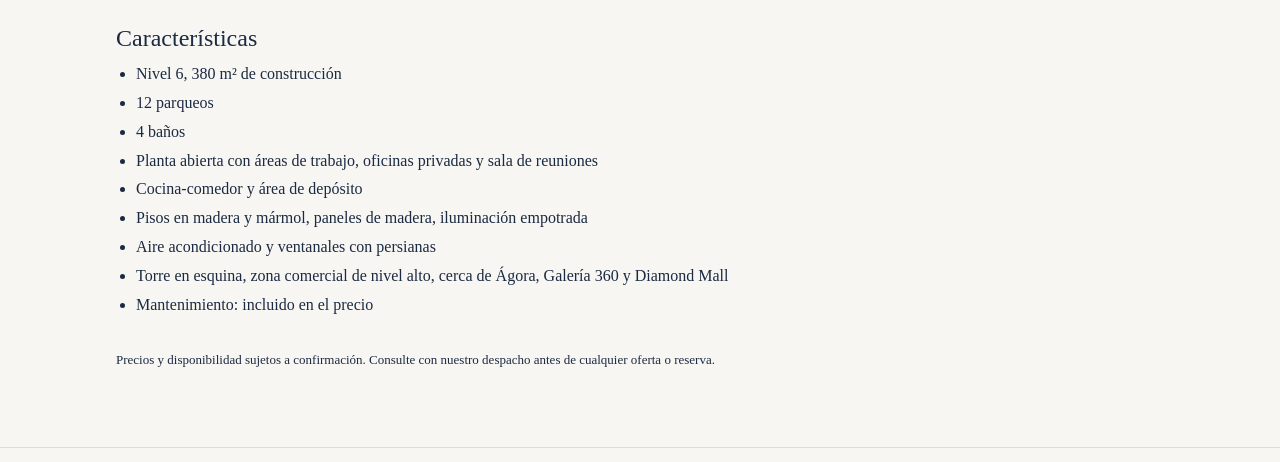
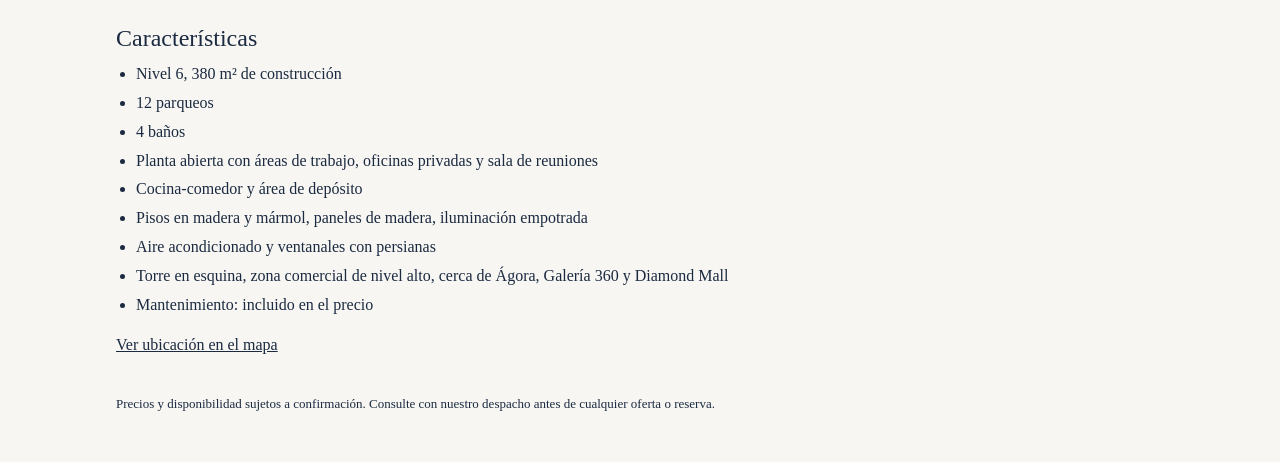
Before and after one commit to stalinciprian-bit/ciprianarriaga, a plain HTML site: page catinm/54/index.html in a window 1280 px wide. Shown: the part 943-1405 px from the top of the page. Drawn offline with Linux system fonts and the light colour scheme.

Commit message:
Letrero 54: map link
Co-Authored-By: Claude Sonnet 5.5 <noreply@anthropic.com>
Claude-Session: https://claude.ai/code/session_01D7FwVi7uE465AKV8PSvQqD

```diff
--- a/catinm/54/index.html
+++ b/catinm/54/index.html
@@ -169,7 +169,7 @@ nav{gap:4px 18px;width:100%}nav a{font-size:15px;padding:6px 0}
     </div>
   </div>
   <div class="det">
-    <h2>Descripción</h2><p>Local comercial para oficina de 380 m² en el nivel 6 de una torre ejecutiva en esquina, en Serrallés, a pasos de Ágora, Galería 360 y Diamond Mall y a 344 m de la Av. John F. Kennedy. Planta abierta con áreas de trabajo, oficinas privadas, sala de reuniones y cocina-comedor; pisos en madera y mármol, paneles de madera y ventanales con persianas. Cuenta con 12 parqueos. El mantenimiento está incluido en el precio.</p><h2>Características</h2><ul><li>Nivel 6, 380 m² de construcción</li><li>12 parqueos</li><li>4 baños</li><li>Planta abierta con áreas de trabajo, oficinas privadas y sala de reuniones</li><li>Cocina-comedor y área de depósito</li><li>Pisos en madera y mármol, paneles de madera, iluminación empotrada</li><li>Aire acondicionado y ventanales con persianas</li><li>Torre en esquina, zona comercial de nivel alto, cerca de Ágora, Galería 360 y Diamond Mall</li><li>Mantenimiento: incluido en el precio</li></ul>
+    <h2>Descripción</h2><p>Local comercial para oficina de 380 m² en el nivel 6 de una torre ejecutiva en esquina, en Serrallés, a pasos de Ágora, Galería 360 y Diamond Mall y a 344 m de la Av. John F. Kennedy. Planta abierta con áreas de trabajo, oficinas privadas, sala de reuniones y cocina-comedor; pisos en madera y mármol, paneles de madera y ventanales con persianas. Cuenta con 12 parqueos. El mantenimiento está incluido en el precio.</p><h2>Características</h2><ul><li>Nivel 6, 380 m² de construcción</li><li>12 parqueos</li><li>4 baños</li><li>Planta abierta con áreas de trabajo, oficinas privadas y sala de reuniones</li><li>Cocina-comedor y área de depósito</li><li>Pisos en madera y mármol, paneles de madera, iluminación empotrada</li><li>Aire acondicionado y ventanales con persianas</li><li>Torre en esquina, zona comercial de nivel alto, cerca de Ágora, Galería 360 y Diamond Mall</li><li>Mantenimiento: incluido en el precio</li></ul><p><a href="https://www.google.com/maps?q=18.481332,-69.938482" target="_blank" rel="noopener">Ver ubicación en el mapa</a></p>
     <p class="note" style="border:0;padding:20px 0 0">Precios y disponibilidad sujetos a confirmación. Consulte con nuestro despacho antes de cualquier oferta o reserva.</p>
   </div>
 </main>
--- a/catinm/inmuebles.json
+++ b/catinm/inmuebles.json
@@ -104,7 +104,8 @@
       "fotos/54/16.jpg",
       "fotos/54/17.jpg",
       "fotos/54/18.jpg"
-    ]
+    ],
+    "mapa": "https://www.google.com/maps?q=18.481332,-69.938482"
   },
   {
     "letrero": "55",
```
